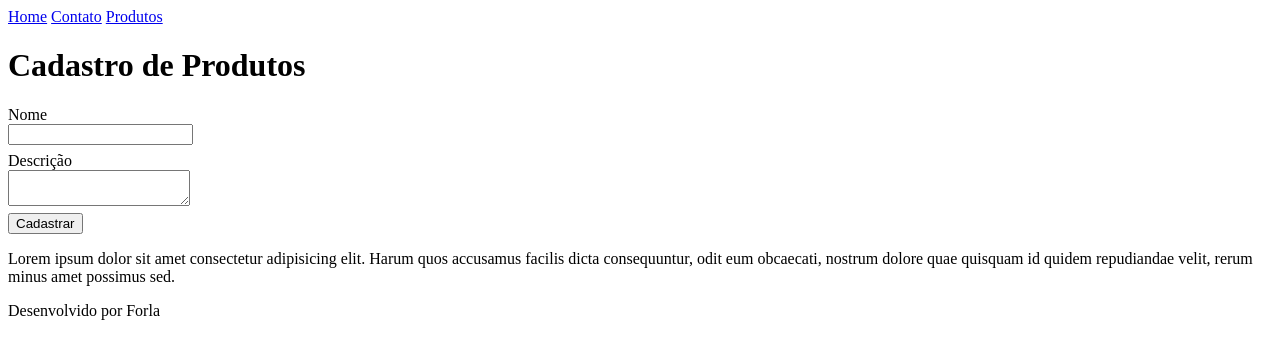
After one commit to Trifaw/projeto_lp3, a Flask app: page /produtos/cadastro in a window 1280 px wide. The commit adds this page. Shown: the top 359 px of the page. Run offline with Flask 3, Linux system fonts and the light colour scheme.

Commit message:
Formulários

```diff
--- a/projeto_lp3/projeto_lp3/app.py
+++ b/projeto_lp3/projeto_lp3/app.py
@@ -1,5 +1,12 @@
-from flask import Flask, render_template
+from flask import Flask, render_template, request
 from validate_docbr import CPF, CNPJ
+
+lista_produtos = [
+       {'nome': 'Coca cola', 'descricao': 'Mata sua sede'},
+       {'nome': 'Trembolona', 'descricao': 'Você terá um coração gigante'},
+       {'nome': 'Red Bull', 'descricao': 'Te dá aasaaaas'},
+   ]
+
 
 app = Flask('Minha App')
 
@@ -24,11 +31,6 @@ def contato():
 
 @app.route('/produtos')
 def produtos():
-    lista_produtos = [
-        {'nome': 'Coca cola', 'descricao': 'Mata sua sede'},
-        {'nome': 'Trembolona', 'descricao': 'Você terá um coração gigante'},
-        {'nome': 'Red Bull', 'descricao': 'Te dá aasaaaas'},
-    ]
 
     return render_template('produtos.html', produtos = lista_produtos)
 
@@ -52,3 +54,26 @@ app.run()
 # página /serviços retornar "Nossos serviços"
 # página /gerar-cpf retornar retornar cpf aleatório
 # página /gerar-cnpj retornar cnpj aleatório
+
+
+# GET /produtos/cadastro devolver form
+@app.route('/produtos/cadastro')
+def cadastro_produto():
+    return render_template('cadastro_produto.html')
+
+# POST /produtos que vai lidar com os dados enviados pelo form
+# acessar o objeto request
+@app.route('/produtos', methods=['POST'])
+def salvar_produto():
+    # pegando os valores digitados no form
+    # que estão na request
+    nome = request.form['nome']
+    descricao = request.form['descricao']
+    # crio um novo produto (um novo dicionario)
+    produto = { 'nome': nome, 'descricao': descricao, 'imagem': ''}
+    # adiciona o novo produto na lista
+    lista_produtos.append(produto)
+    # devolvo o template com o nobo produto
+    return render_template('produtos.html', produtos=lista_produtos)
+#
+# #
--- /dev/null
+++ b/projeto_lp3/static/style.css
@@ -0,0 +1,6 @@
+label, input, textarea, button {
+    display: block;
+}
+.form-control{
+    margin-bottom: 7px;
+}
--- a/projeto_lp3/templates/base.html
+++ b/projeto_lp3/templates/base.html
@@ -4,6 +4,7 @@
     <meta charset="UTF-8">
     <meta http-equiv="X-UA-Compatible" content="IE=edge">
     <meta name="viewport" content="width=device-width, initial-scale=1.0">
+    <link rel="stylesheet" href="{{ url_for('static', filename='style.css') }}">
     <title>{% block title %} {% endblock %}</title>
 </head>
 <body>
--- /dev/null
+++ b/projeto_lp3/templates/cadastro_produto.html
@@ -0,0 +1,21 @@
+{% extends 'base.html' %}
+
+
+{% block title %} Cadastro produtos {% endblock %}
+
+{% block content %}
+<h1> Cadastro de Produtos </h1>
+<form action="/produtos" method="POST">
+    <div class="form-control">
+        <label for="nome">Nome</label>
+        <input type="text" id="nome" name="nome">
+    </div>
+    <div class="form-control">
+        <label for="descricao">Descrição</label>
+        <textarea name="descricao" id="descricao"></textarea>
+    </div>
+
+    <button type="submit">Cadastrar</button>
+</form>
+<p>Lorem ipsum dolor sit amet consectetur adipisicing elit. Harum quos accusamus facilis dicta consequuntur, odit eum obcaecati, nostrum dolore quae quisquam id quidem repudiandae velit, rerum minus amet possimus sed.</p>
+{% endblock %}
--- a/projeto_lp3/templates/home.html
+++ b/projeto_lp3/templates/home.html
@@ -5,6 +5,6 @@
 
 {% block content %}
 <h1>Bem vindo ao site</h1>
-<h1></h1>
+
 <p>Lorem ipsum dolor sit amet consectetur adipisicing elit. Harum quos accusamus facilis dicta consequuntur, odit eum obcaecati, nostrum dolore quae quisquam id quidem repudiandae velit, rerum minus amet possimus sed.</p>
 {% endblock %}
```
